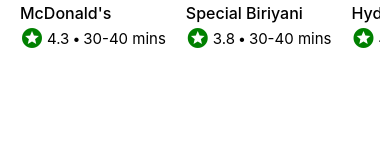
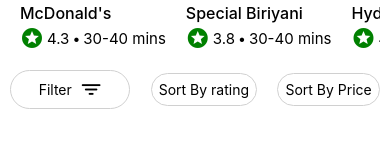
Before and after one commit to LaxmanZ/SwiggyApp-react-native, a React Native app: screen / in a window 390 px wide. Shown: the part 500-648 px from the top of the page. Built offline with nearby package versions, Linux system fonts and the light colour scheme.

Commit message:
added filter button in HomeScreen

```diff
--- a/screens/HomeScreen.js
+++ b/screens/HomeScreen.js
@@ -1,6 +1,13 @@
-import { SafeAreaView, ScrollView, StyleSheet, Text, TextInput, View } from 'react-native';
+import {
+  Pressable,
+  ScrollView,
+  StyleSheet,
+  Text,
+  TextInput,
+  View,
+} from 'react-native';
 import React from 'react';
-import { Feather } from '@expo/vector-icons';
+import { Feather, Ionicons } from '@expo/vector-icons';
 import Carousel from '../components/Carousel';
 import FoodTypes from '../components/FoodTypes';
 import QuickFood from '../components/QuickFood';
@@ -36,6 +43,67 @@
 
       {/* Quick Food Component  */}
       <QuickFood />
+
+      {/* Filter Buttons  */}
+      <View
+        style={{
+          flexDirection: 'row',
+          alignItems: 'center',
+          justifyContent: 'space-around',
+        }}
+      >
+        <Pressable
+          style={{
+            marginHorizontal: 10,
+            flexDirection: 'row',
+            alignItems: 'center',
+            justifyContent: 'center',
+            borderWidth: 1,
+            borderColor: '#d0d0d0',
+            padding: 7,
+            width: 120,
+            borderRadius: 20,
+          }}
+        >
+          <Text>Filter</Text>
+          <Ionicons
+            style={{ marginLeft: 10 }}
+            name="filter"
+            size={20}
+            color="black"
+          />
+        </Pressable>
+
+        <Pressable
+          style={{
+            marginHorizontal: 10,
+            flexDirection: 'row',
+            alignItems: 'center',
+            justifyContent: 'center',
+            borderWidth: 1,
+            borderColor: '#d0d0d0',
+            padding: 7,
+            borderRadius: 20,
+          }}
+        >
+          <Text>Sort By rating</Text>
+        </Pressable>
+
+        <Pressable
+          style={{
+            marginHorizontal: 10,
+            flexDirection: 'row',
+            alignItems: 'center',
+            justifyContent: 'center',
+            borderWidth: 1,
+            borderColor: '#d0d0d0',
+            padding: 7,
+            borderRadius: 20,
+          }}
+        >
+          <Text>Sort By Price</Text>
+        </Pressable>
+      </View>
     </ScrollView>
   );
 };
```
